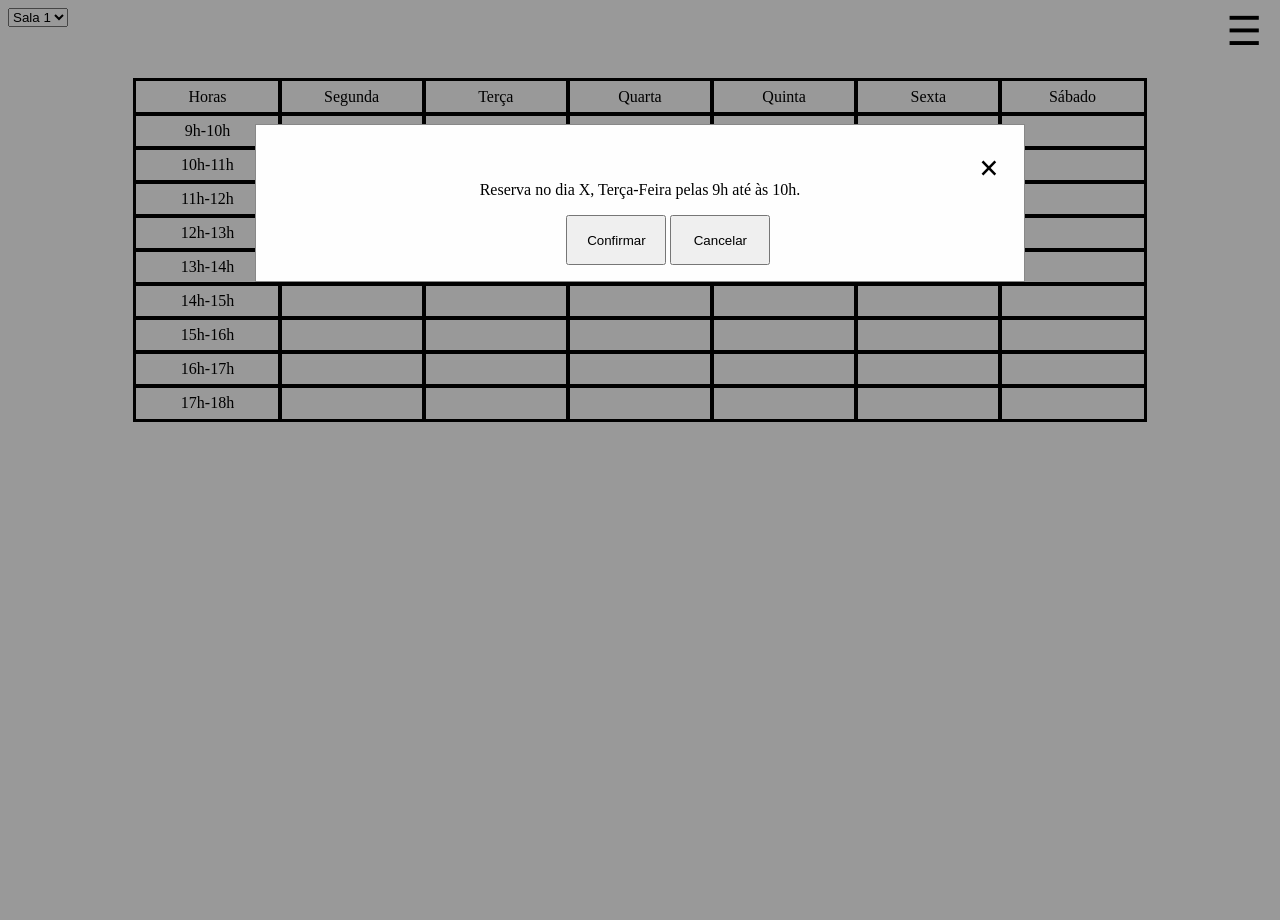
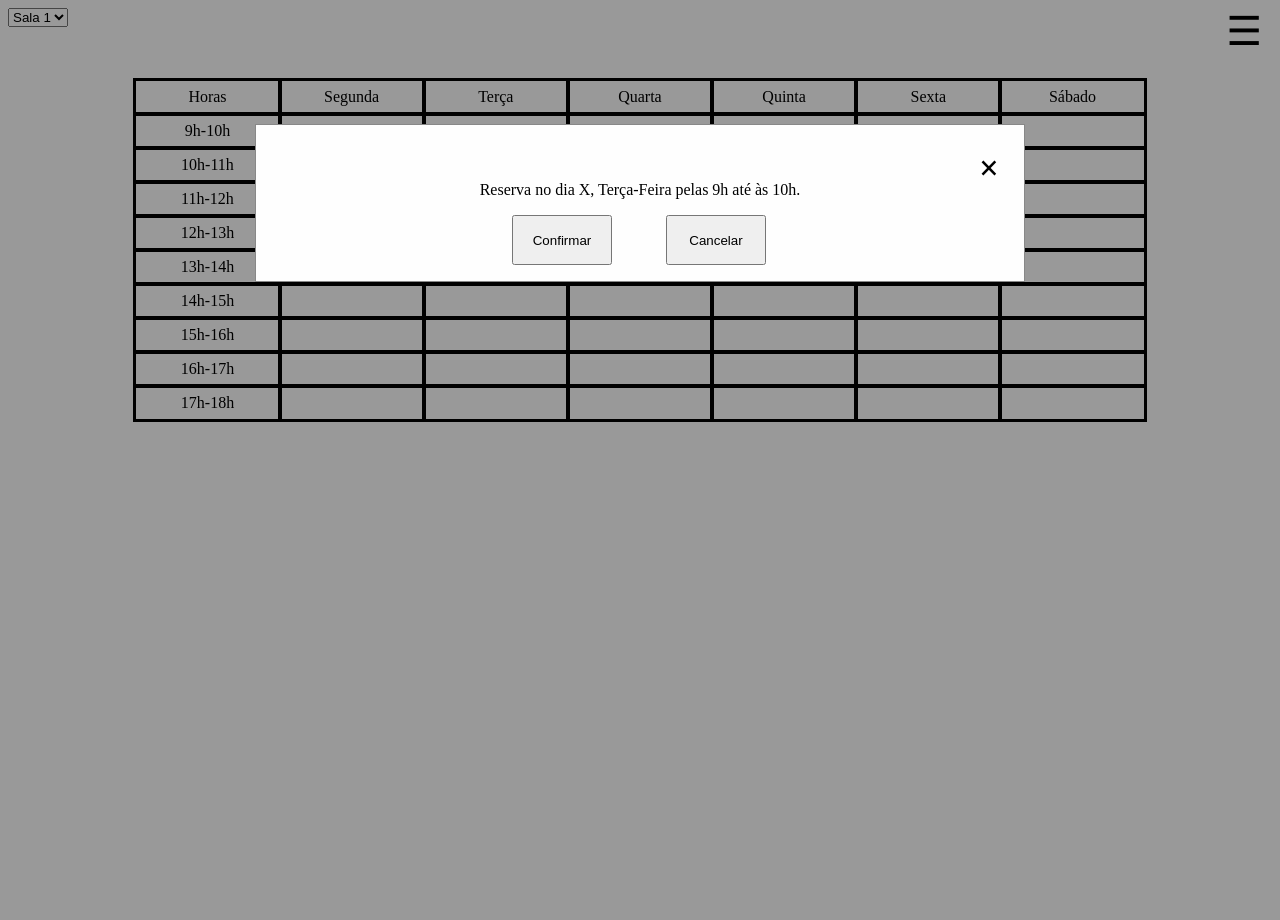
Before and after one commit to FlashW1W/TalkALot, a PHP site: page /Reservas.html in a window 1280 px wide, after a click on "Login". Run offline with PHP 8.4, Linux system fonts and the light colour scheme.

Commit message:
Popup reservas
Alinhamento dos botões do popup das reservas

```diff
--- a/CSS/Reservas.css
+++ b/CSS/Reservas.css
@@ -171,7 +171,4 @@
 .confirmação_button{
     width: 100px;
     height: 50px;
-    text-align: center;
-    position: relative;
-    left:40%;
 }
--- a/Reservas.html
+++ b/Reservas.html
@@ -27,7 +27,7 @@
                     Reserva no dia X, Terça-Feira pelas 9h até às 10h.
                 </p>
 
-                <button class="confirmação_button" style="padding: right 100px;">
+                <button class="confirmação_button" style="margin-left:240px; margin-right:50px">
                     Confirmar
                 </button>
                 <button class="confirmação_button">
```
